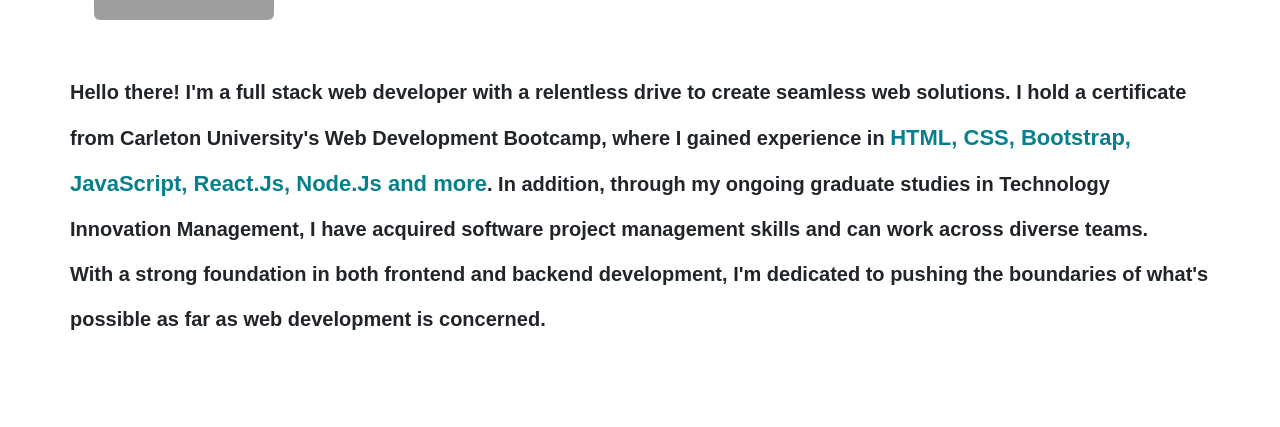
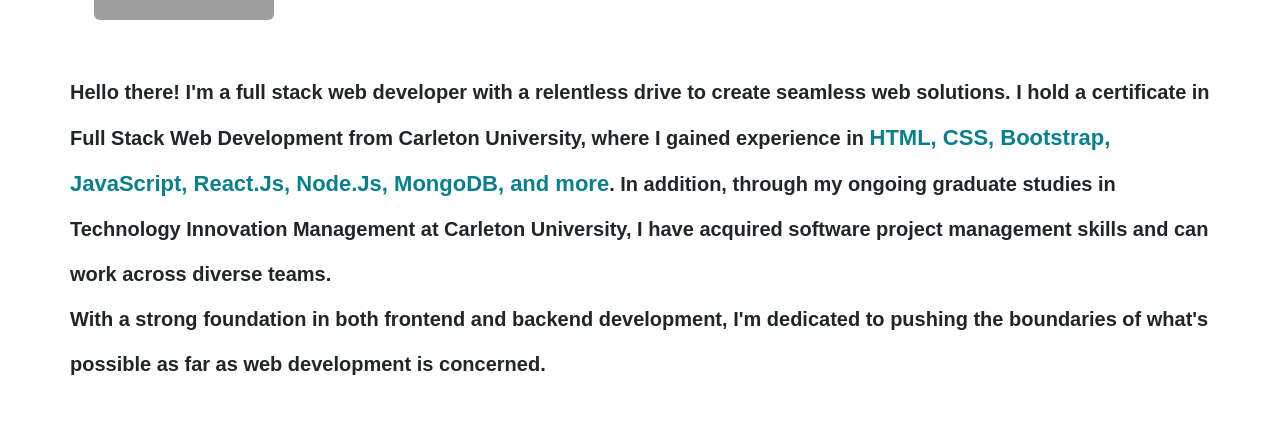
Before and after one commit to WDverse/React-portfolio, a React (Create React App) app: page / in a window 1280 px wide. Shown: the part 373-800 px from the top of the page. Built offline with nearby package versions, Linux system fonts and the light colour scheme; grey boxes are pictures that could not be loaded; a web font is replaced by a local one.

Commit message:
updated about me and changed resume file

```diff
--- a/src/components/AboutMe.jsx
+++ b/src/components/AboutMe.jsx
@@ -29,19 +29,19 @@
         <div className="about-body">
           <div>
             Hello there! I'm a full stack web developer with a relentless drive
-            to create seamless web solutions. I hold a certificate from Carleton
-            University's Web Development Bootcamp, where I gained experience
+            to create seamless web solutions. I hold a certificate in Full Stack
+            Web Development from Carleton University, where I gained experience
             in{" "}
             <span>
-              HTML, CSS, Bootstrap, JavaScript, React.Js, Node.Js and more
+              HTML, CSS, Bootstrap, JavaScript, React.Js, Node.Js, MongoDB, and more
             </span>
             . In addition, through my ongoing graduate studies in Technology
-            Innovation Management, I have acquired software project management
+            Innovation Management at Carleton University, I have acquired software project management
             skills and can work across diverse teams.
             <div>
-              With a strong foundation in both frontend and backend
-              development, I'm dedicated to pushing the boundaries of what's
-              possible as far as web development is concerned.
+              With a strong foundation in both frontend and backend development,
+              I'm dedicated to pushing the boundaries of what's possible as far
+              as web development is concerned.
             </div>
           </div>
         </div>
```
Also changed, not shown: 1 other file (tests, documents, lock files or other folders).
